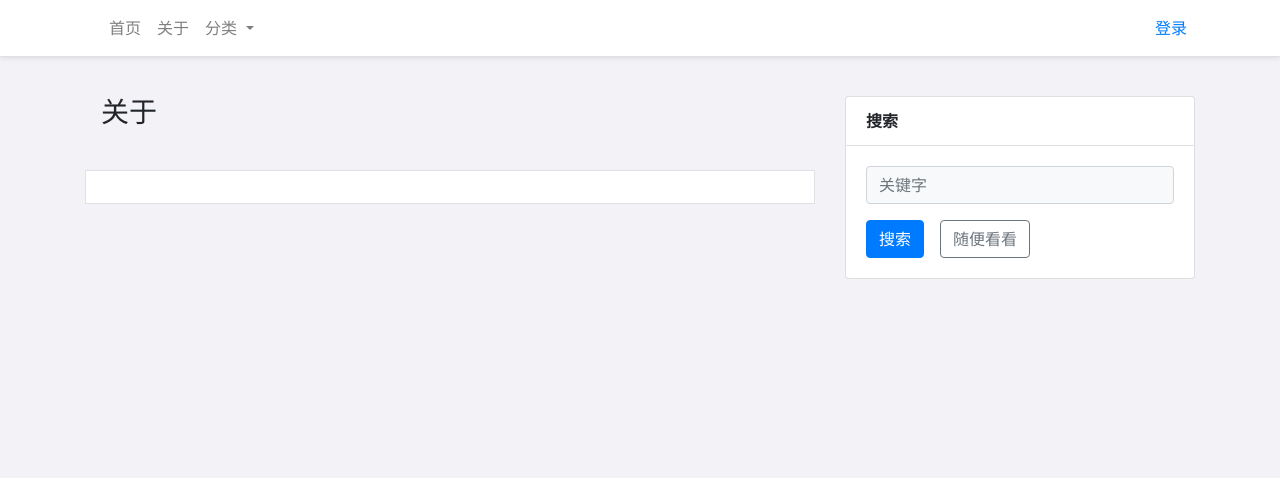
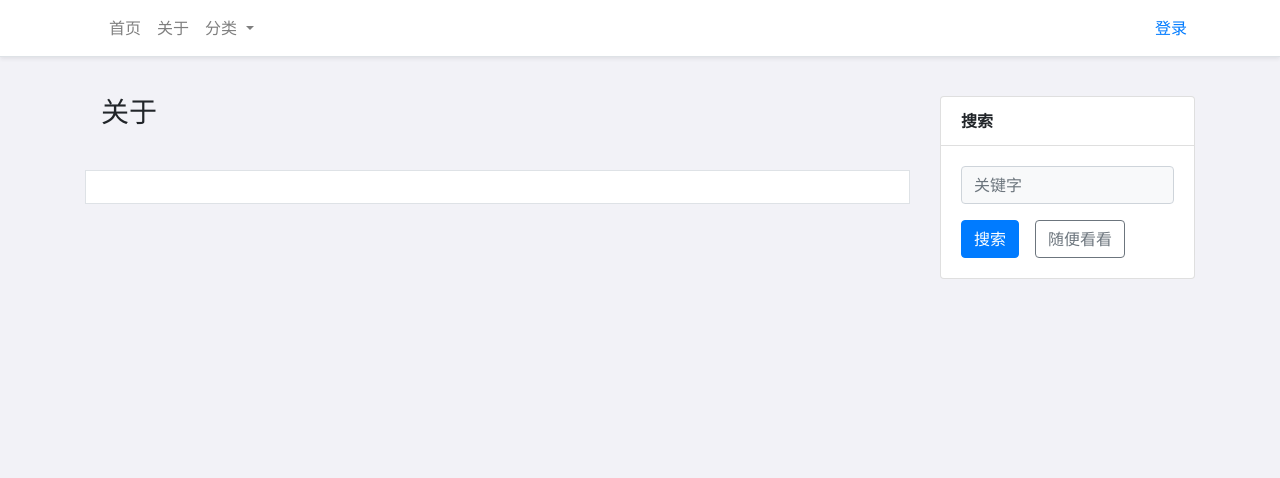
Before and after one commit to Jiuzhou-Liu/blog, a Flask app: template app/templates/main/about.html in a window 1280 px wide. Shown: the top 478 px of the page. Run offline with Flask 2, Linux system fonts and the light colour scheme; the template is opened without the code that fills it, so the values that code supplies are empty; some libraries are stand-ins or nearby versions.

Commit message:
修改为9:3布局

```diff
--- a/app/templates/main/_sidebar.html
+++ b/app/templates/main/_sidebar.html
@@ -1,4 +1,4 @@
-<aside class="col-md-4">
+<aside class="col-md-3">
   <section class="my-3">
     <ul class="list-group">
       <li class="list-group-item"><b>搜索</b></li>
--- a/app/templates/main/about.html
+++ b/app/templates/main/about.html
@@ -4,7 +4,7 @@
 
 {% block main %}
     <div class="row">
-        <div class="col-md-8">
+        <div class="col-md-9">
             <section class="">
                 <header class="p-3">
                     <h3>关于</h3>
--- a/app/templates/main/archive.html
+++ b/app/templates/main/archive.html
@@ -4,7 +4,7 @@
 
 {% block main %}
     <div class="row">
-        <div class="col-md-8">
+        <div class="col-md-9">
 
             <header class="p-3">
                 <h4>{{ type }}：{{ archive.name }}</h4>
--- a/app/templates/main/index.html
+++ b/app/templates/main/index.html
@@ -3,7 +3,7 @@
 
 {% block main %}
     <div class="row">
-        <div class="col-md-8">
+        <div class="col-md-9">
             {% include 'main/_posts.html' %}
         </div>
         {% include 'main/_sidebar.html' %}
--- a/app/templates/main/post.html
+++ b/app/templates/main/post.html
@@ -13,7 +13,7 @@
 
 {% block main %}
     <div class="row">
-        <div class="col-md-8">
+        <div class="col-md-9">
             <article id="article" class="bg-white border my-3 p-3">
             <header class="">
                 <h3>{{ post.title }}</h3>
```
Also changed, not shown: 2 other files.
